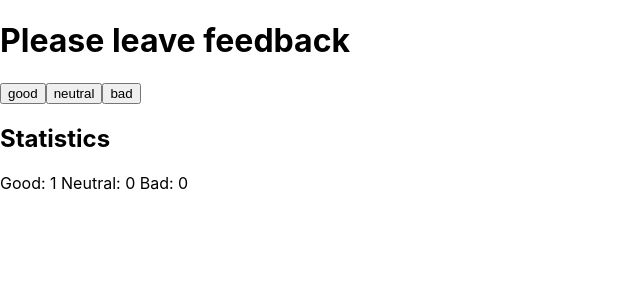
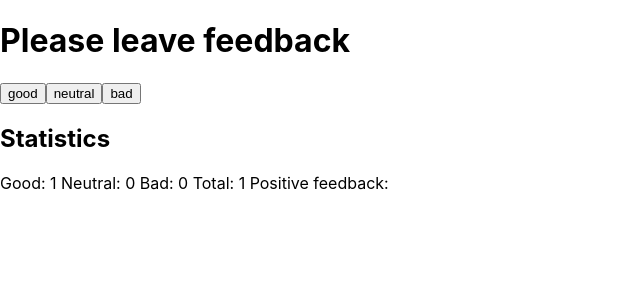
Before and after one commit to MilaTuzova/goit-react-hw-02-feedback, a React (Create React App) app: page / in a window 1280 px wide. Both pictures are taken after a click on the button "good". Shown: the top 300 px of the page, without its empty margins (0-640 px from the left). Built offline with nearby package versions, Linux system fonts and the light colour scheme.

Commit message:
added message and Statistics

```diff
--- a/src/components/Feedback/Feedback.jsx
+++ b/src/components/Feedback/Feedback.jsx
@@ -1,11 +1,17 @@
 import React, { Component } from 'react';
-import Feedbackbtn from 'components/Feedback/BtnFeedback';
+import FeedbackOptions from 'components/Feedback/FeedbackOptions';
+import Statistics from './Statistic';
+import Notification from './Message';
+import TitleSection from './TitleName';
 
 class Feedback extends Component {
   static defaultProps = {
     goodValue: 0,
     neutralValue: 0,
     badValue: 0,
+    totalValue: 0,
+    positivePercentageValue: '',
+    visibleValue: false,
   };
 
   static propTypes = {};
@@ -14,42 +20,57 @@ class Feedback extends Component {
     good: this.props.goodValue,
     neutral: this.props.neutralValue,
     bad: this.props.badValue,
+    title: 'Please leave feedback',
+    titleStat: 'Statistics',
+    total: this.props.totalValue,
+    positivePercentage: this.props.positivePercentageValue,
   };
 
   handleClickGood = () => {
     this.setState(prevState => ({
       good: prevState.good + 1,
+      total: prevState.total + 1,
     }));
   };
 
   handleClickNeutr = () => {
     this.setState(prevState => ({
       neutral: prevState.neutral + 1,
+      total: prevState.total + 1,
     }));
   };
 
   handleClickBad = () => {
-    this.setState(currentValue => ({
-      bad: currentValue.bad + 1,
+    this.setState(prevState => ({
+      bad: prevState.bad + 1,
+      total: prevState.total + 1,
     }));
   };
 
   render() {
     return (
-      <>
-        <h1> Please leave feedback </h1>
-        <Feedbackbtn
-          onGood={this.handleClickGood}
-          onNeutr={this.handleClickNeutr}
-          onBad={this.handleClickBad}
-        />
-        <h2> Statistics </h2>
-        <div className="statist">
-          <span> Good: {this.state.good} </span>
-          <span> Neutral: {this.state.neutral} </span>
-          <span> Bad: {this.state.bad} </span>
-        </div>
-      </>
+      <div>
+        <TitleSection title={this.state.title}>
+          <FeedbackOptions
+            onGood={this.handleClickGood}
+            onNeutr={this.handleClickNeutr}
+            onBad={this.handleClickBad}
+          />
+        </TitleSection>
+
+        {this.state.total ? (
+          <Statistics
+            title={this.state.titleStat}
+            good={this.state.good}
+            neutral={this.state.neutral}
+            bad={this.state.bad}
+            total={this.state.total}
+            positivePercentage={this.state.positivePercentage}
+          />
+        ) : (
+          <Notification message="No feedback given" />
+        )}
+      </div>
     );
   }
 }
--- a/src/components/Feedback/BtnFeedback.jsx
+++ b/src/components/Feedback/FeedbackOptions.jsx
@@ -1,6 +1,6 @@
 import React from 'react';
 
-const Feedbackbtn = ({ onGood, onNeutr, onBad }) => (
+const FeedbackOptions = ({ onGood, onNeutr, onBad }) => (
   <div>
     <button className="Btn" type="button" onClick={onGood}>
       good
@@ -14,4 +14,4 @@ const Feedbackbtn = ({ onGood, onNeutr, onBad }) => (
   </div>
 );
 
-export default Feedbackbtn;
+export default FeedbackOptions;
--- /dev/null
+++ b/src/components/Feedback/Message.jsx
@@ -0,0 +1,7 @@
+import React from "react";
+
+const Notification = ({ message }) => (
+    <h2> { message } </h2>
+);
+
+export default Notification;
--- /dev/null
+++ b/src/components/Feedback/Statistic.jsx
@@ -0,0 +1,16 @@
+import React from 'react';
+
+const Statistics = ({ good, neutral, bad, total, positivePercentage, title }) => (
+  <div>
+    <h2> {title} </h2>
+    <div>
+      <span> Good: {good} </span>
+      <span> Neutral: {neutral} </span>
+      <span> Bad: {bad} </span>
+      <span> Total: {total} </span>
+      <span> Positive feedback: {positivePercentage} </span>
+    </div>
+  </div>
+);
+
+export default Statistics;
--- /dev/null
+++ b/src/components/Feedback/TitleName.jsx
@@ -0,0 +1,10 @@
+import React from 'react';
+
+const TitleSection = ({ title, children }) => (
+  <div>
+    <h1>{title}</h1>
+    {children}
+  </div>
+);
+
+export default TitleSection;
```
Also changed, not shown: src/components/Statistic/Statistic.jsx (deleted).
